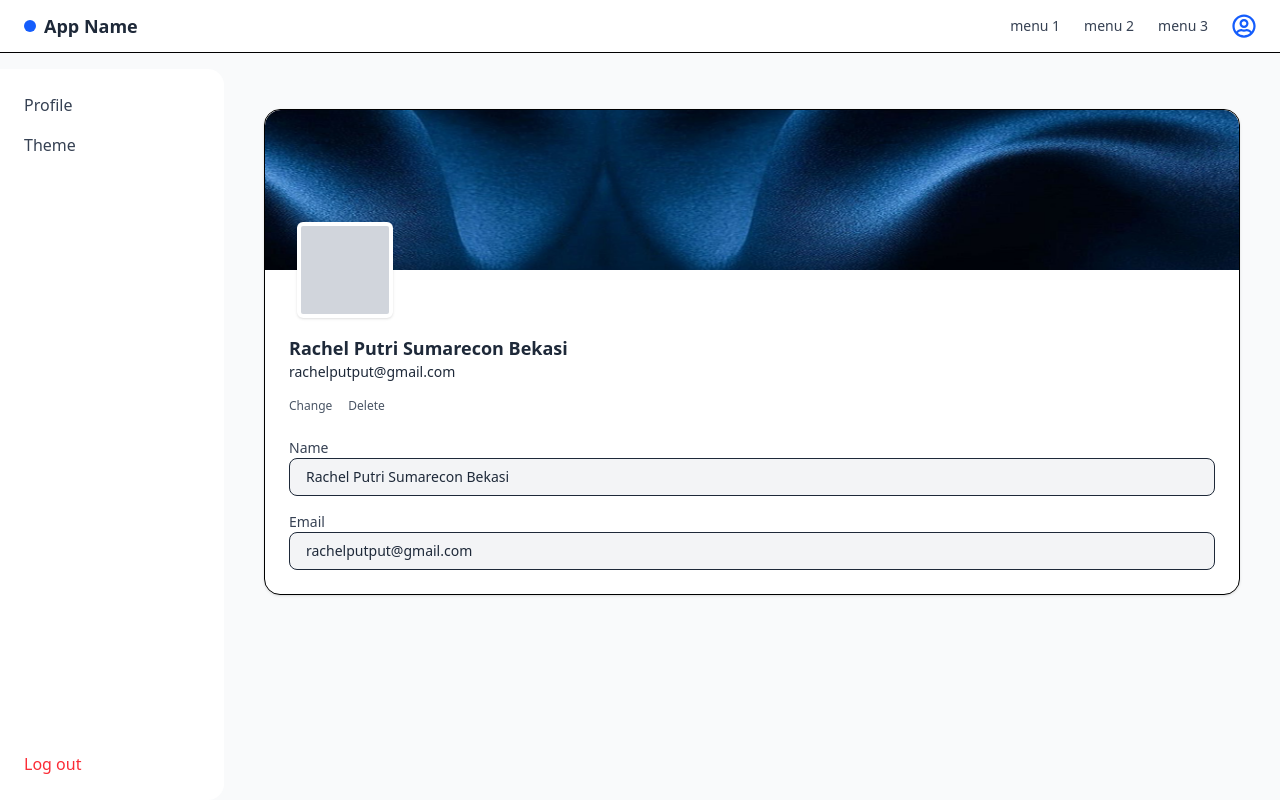
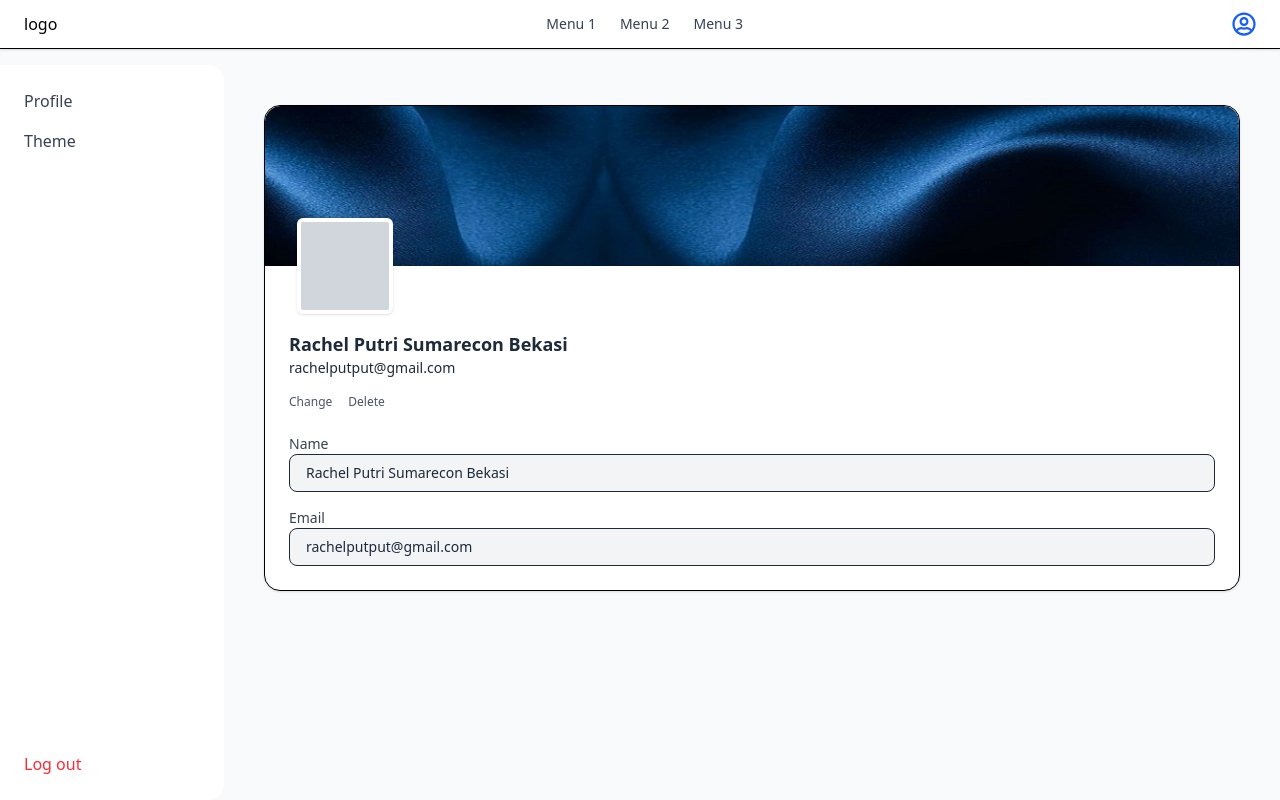
Before and after one commit to Arjuna-Ragil/dora, a Next.js app: page /profile in a window 1280 px wide. Built offline with nearby package versions, Linux system fonts and the light colour scheme; a web font is replaced by a local one.

Commit message:
update navbar

```diff
--- a/component/TopNavbar.jsx
+++ b/component/TopNavbar.jsx
@@ -1,30 +1,52 @@
+'use client'
+
+import { useState } from "react";
 import { FaRegUserCircle } from "react-icons/fa";
+import { HiOutlineBars3 } from "react-icons/hi2";
+import { RxCross2 } from "react-icons/rx";
+
 
 export default function TopNavbar() {
+  const [isActive, setIsActive] = useState(false);
+
   return (
-    <header className="w-full sticky top-0 z-50 flex justify-between items-center px-6 py-3 border-b bg-white">
-      {/* Kiri: Logo dan App Name */}
-      <div className="flex items-center gap-2">
-        <div className="w-3 h-3 bg-blue-600 rounded-full"></div>
-        <h1 className="font-semibold text-gray-800 text-lg">App Name</h1>
+    <header className="w-full sticky top-0 z-50 flex justify-between items-center px-6 py-3 border-b bg-white shadow-sm">
+      <div className="">
+        logo
       </div>
 
+      {/* Tombol Menu (Mobile) */}
+      <button
+        className="block md:hidden"
+        onClick={() => setIsActive(!isActive)}
+      >
+        <HiOutlineBars3 size={24}/>
+      </button>
+
+      {/* Menu Mobile */}
+      {isActive && (
+        <div className="fixed top-0 left-0 w-3/4 h-full bg-blue-500 text-white flex flex-col gap-4 p-6 z-40">
+          <button
+            onClick={() => setIsActive(false)}
+            className="self-end text-xl font-bold"
+          >
+            <RxCross2 size={24}/>
+          </button>
+          <a href="#" className="hover:text-gray-200">Menu 1</a>
+          <a href="#" className="hover:text-gray-200">Menu 2</a>
+          <a href="#" className="hover:text-gray-200">Menu 3</a>
+        </div>
+      )}
+
+      {/* Menu Desktop */}
+      <nav className="hidden md:flex gap-6 text-sm text-gray-700">
+        <a href="#" className="hover:text-blue-600">Menu 1</a>
+        <a href="#" className="hover:text-blue-600">Menu 2</a>
+        <a href="#" className="hover:text-blue-600">Menu 3</a>
+      </nav>
 
       {/* Kanan: Icon User */}
-      <div className="flex gap-6 items-center">
-        <nav className="hidden md:flex gap-6 text-sm text-gray-700">
-          <a href="#" className="hover:text-blue-600">
-            menu 1
-          </a>
-          <a href="#" className="hover:text-blue-600">
-            menu 2
-          </a>
-          <a href="#" className="hover:text-blue-600">
-            menu 3
-          </a>
-        </nav>
-        <FaRegUserCircle className="text-blue-600 w-6 h-6 cursor-pointer" />
-      </div>
+      <FaRegUserCircle className="text-blue-600 w-6 h-6 cursor-pointer" />
     </header>
   );
 }
```
